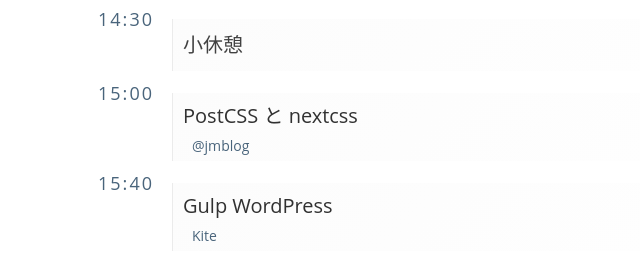
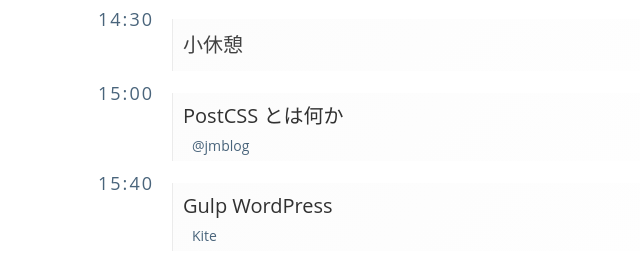
Before and after one commit to kfug/kfug.github.io, a plain HTML site: page events/2015/grandfrontendosaka/index.html in a window 1280 px wide. Shown: the part 1651-1904 px from the top of the page, 300-940 px from the left. Drawn offline with nearby package versions, Linux system fonts and the light colour scheme; some packages are replaced by stand-ins of ours; a script that the page names is missing.

Commit message:
Update my session title

```diff
--- a/events/2015/grandfrontendosaka/index.html
+++ b/events/2015/grandfrontendosaka/index.html
@@ -120,7 +120,7 @@
               <div class="time">15:00</div>
             </div>
             <div class="w-col w-col-10 w-col-small-10 w-col-tiny-10 w-clearfix time-description">
-              <h3 class="session-title">PostCSS と nextcss</h3>
+              <h3 class="session-title">PostCSS とは何か</h3>
               <p class="session-speaker">@jmblog</p>
             </div>
           </div>
```
